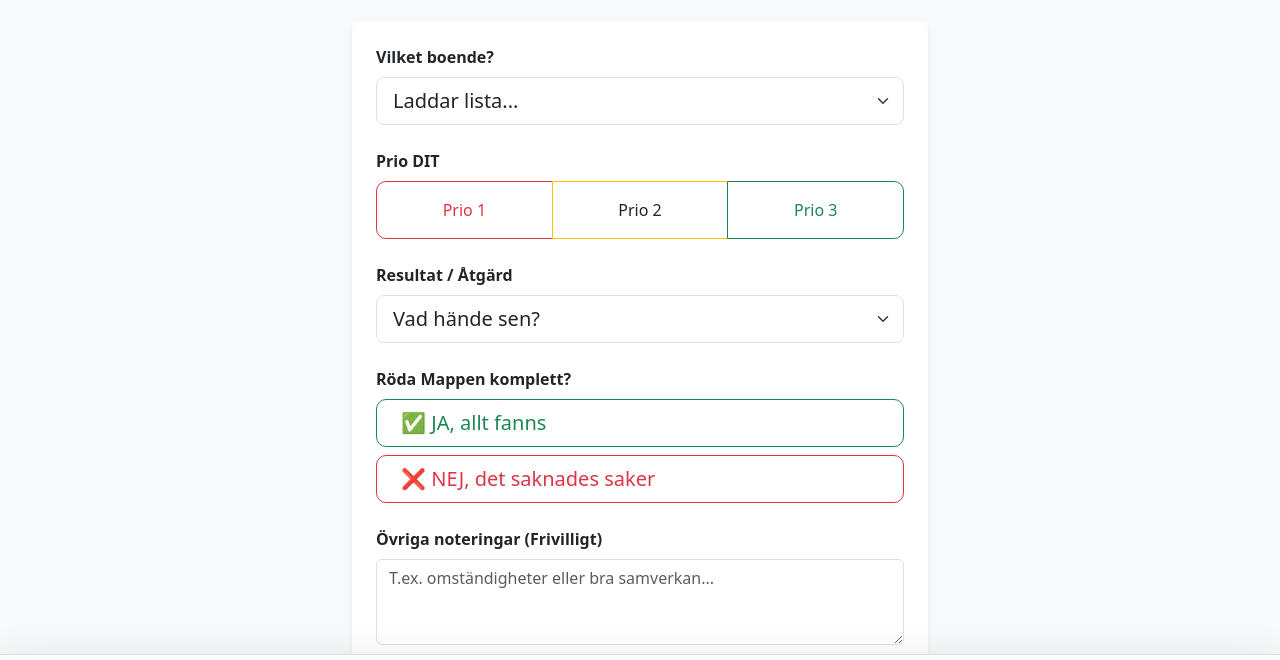
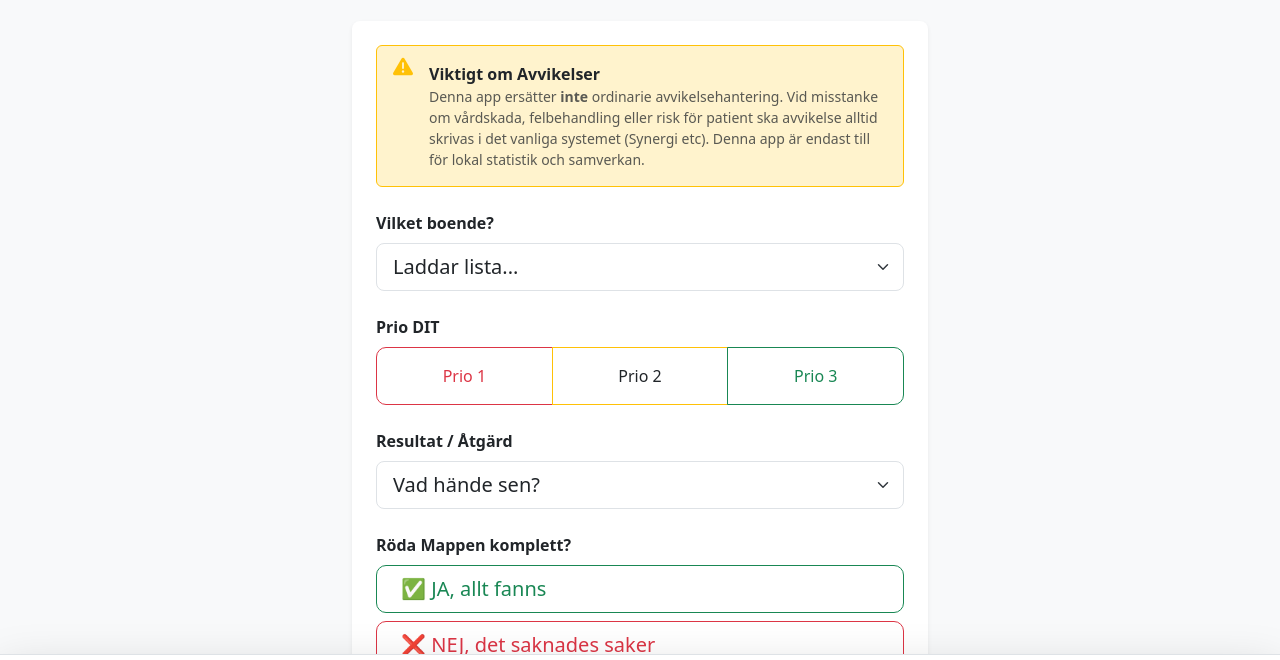
Before and after one commit to Barrelito/sabo-kollen, a plain HTML site: page index.html in a window 1280 px wide. Shown: the part 93-753 px from the top of the page. Drawn offline with nearby package versions, Linux system fonts and the light colour scheme; no server answers.

```diff
--- a/index.html
+++ b/index.html
@@ -34,6 +34,17 @@
 
             <div class="card shadow-sm border-0 rounded-3">
                 <div class="card-body p-4">
+                    <div class="alert alert-warning border-warning d-flex align-items-start mb-4">
+                        <i class="fas fa-exclamation-triangle text-warning me-3 mt-1 fa-lg"></i>
+                        <div>
+                            <strong class="d-block text-dark">Viktigt om Avvikelser</strong>
+                            <p class="small mb-0 text-muted">
+                                Denna app ersätter <strong>inte</strong> ordinarie avvikelsehantering.
+                                Vid misstanke om vårdskada, felbehandling eller risk för patient ska avvikelse alltid skrivas i det vanliga systemet (Synergi etc).
+                                Denna app är endast till för lokal statistik och samverkan.
+                            </p>
+                        </div>
+                    </div>
                     <form id="reportForm">
 
                         <div class="mb-4">
@@ -196,7 +207,7 @@
 
 
                 <div class="card mb-3">
-                    <div class="card-header fw-bold">Hantera Boenden(</div>
+                    <div class="card-header fw-bold">Hantera Boenden</div>
                     <div class="card-body">
                         <ul id="adminBoendeList" class="list-group mb-3">
                             </ul>
```
